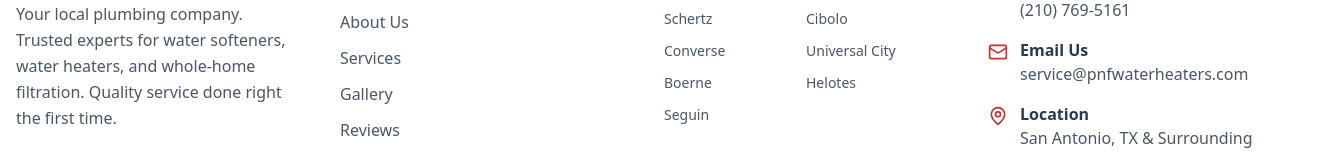
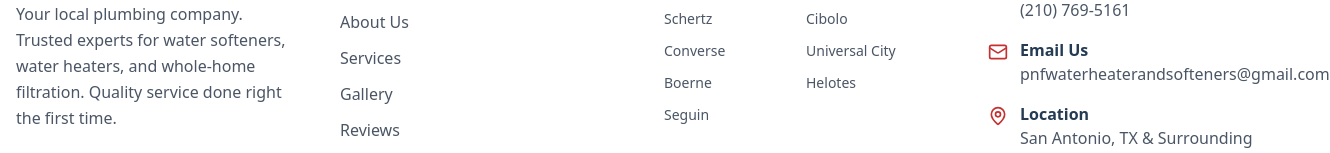
Before and after one commit to trishmarie002-art/water-softener-, a React (Vite) app: page / in a window 1280 px wide. Shown: the part 4166-4319 px from the top of the page, 1330 px wide, since content can reach past the window. Built offline with nearby package versions, Linux system fonts and the light colour scheme.

Commit message:
fix: update centralized email address in constants
Centralize email update in constants for site-wide consistency.

```diff
--- a/src/constants.ts
+++ b/src/constants.ts
@@ -1,7 +1,7 @@
 export const COMPANY_NAME = "PNF Water Heaters & Softeners";
 export const PHONE_NUMBER = "(210) 769-5161";
 export const PHONE_NUMBER_RAW = "2107695161";
-export const EMAIL = "service@pnfwaterheaters.com";
+export const EMAIL = "pnfwaterheaterandsofteners@gmail.com";
 export const LOGO_URL = "https://hebbkx1anhila5yf.public.blob.vercel-storage.com/1000004386.jpg-QH60MYNMQSUbQELnvoiIdLPz4IRnw0.jpeg";
 
 export const SERVICE_AREAS = [
```
